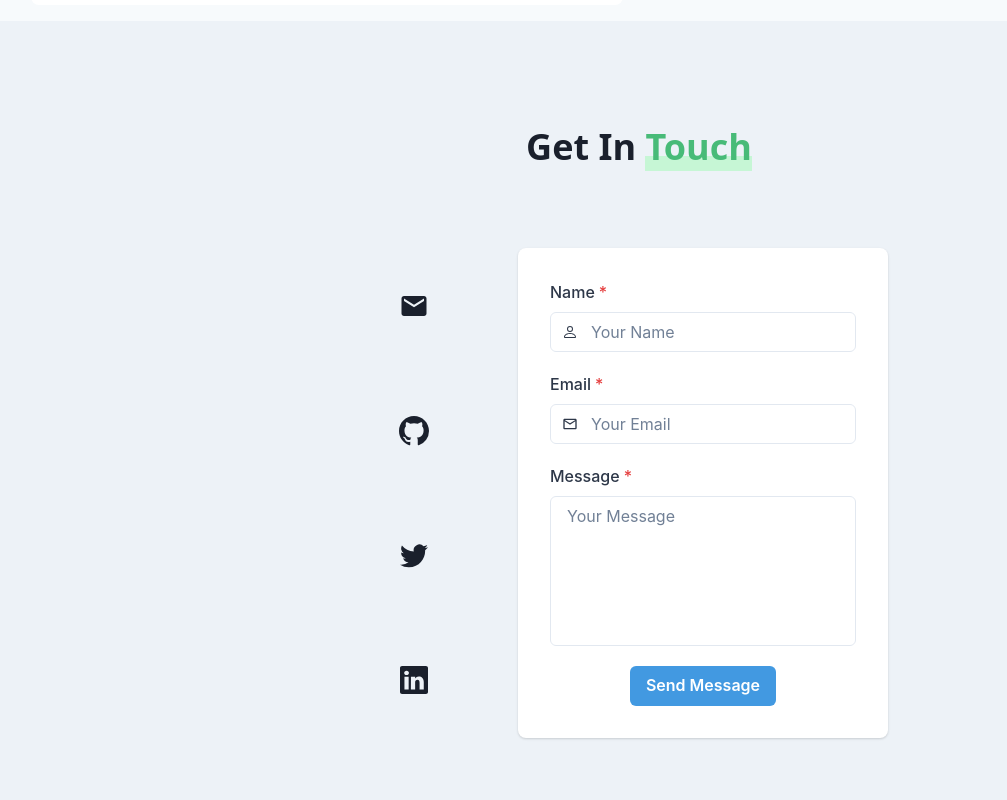
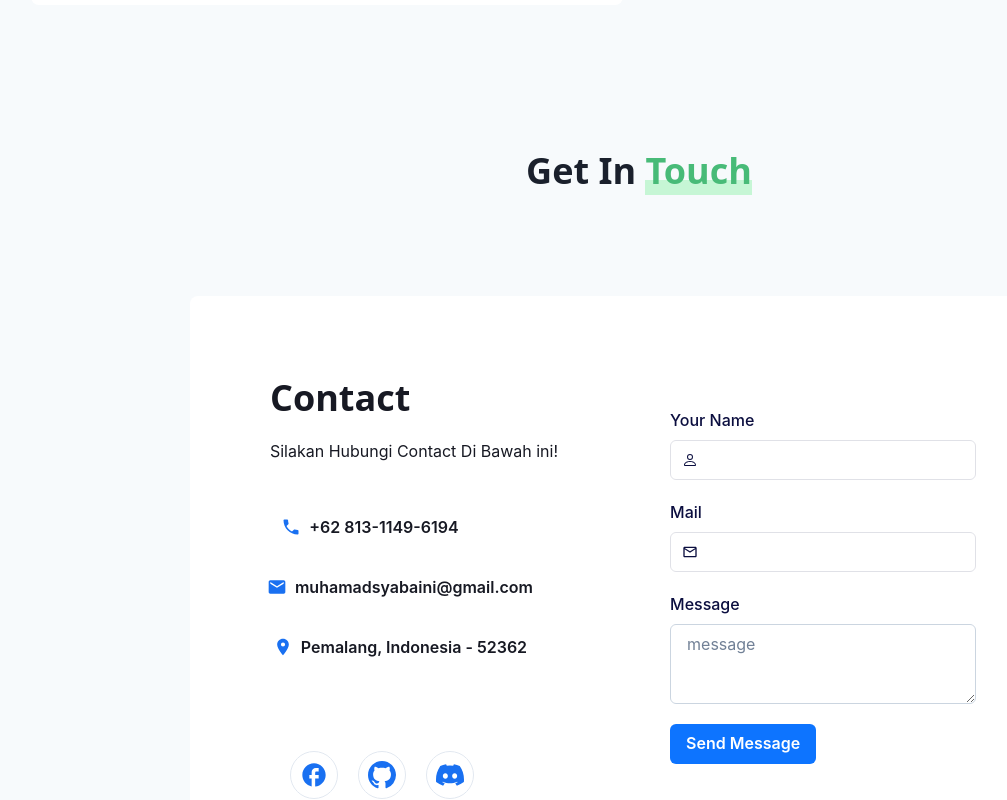
Before and after one commit to Bennykw404/Web-Portfolio, a Next.js app: page / in a window 1280 px wide. Shown: the part 2780-3580 px from the top of the page, without its empty margins (1-1008 px from the left). Built offline with nearby package versions, Linux system fonts and the light colour scheme.

Commit message:
Update contact

```diff
--- a/src/components/HomepageSections/Contact.tsx
+++ b/src/components/HomepageSections/Contact.tsx
@@ -1,178 +1,190 @@
 import {
+  Container,
+  Flex,
   Box,
+  Heading,
+  Text,
+  IconButton,
   Button,
-  Flex,
+  VStack,
+  HStack,
+  Wrap,
+  WrapItem,
   FormControl,
   FormLabel,
-  Heading,
-  IconButton,
   Input,
   InputGroup,
   InputLeftElement,
-  Link,
-  Stack,
   Textarea,
-  Tooltip,
-  useClipboard,
   useColorModeValue,
-  VStack,
 } from "@chakra-ui/react";
-import React from "react";
-import { BsGithub, BsLinkedin, BsPerson, BsTwitter } from "react-icons/bs";
-import { MdEmail, MdOutlineEmail } from "react-icons/md";
+import {
+  MdPhone,
+  MdEmail,
+  MdLocationOn,
+  MdFacebook,
+  MdOutlineEmail,
+} from "react-icons/md";
+import { BsGithub, BsDiscord, BsPerson } from "react-icons/bs";
 import { TextUnderline } from "../TextUnderline";
 
 export default function Contact() {
-  const { hasCopied, onCopy } = useClipboard("example@example.com");
-
   return (
-    <Flex
-      bg={useColorModeValue("gray.100", "gray.900")}
-      align="center"
-      justify="center"
-      id="contact"
+    <Box bg={useColorModeValue("gray.50", "gray.900")} id={"section_contact"}>
+      <Container
+        maxW={"7xl"}
+        mt={0}
+        centerContent
+        overflow="hidden"
+        py={{ base: 14, sm: 20, md: 32 }}
       >
-      <Box
-        borderRadius="lg"
-        m={{ base: 5, md: 16, lg: 10 }}
-        p={{ base: 5, lg: 16 }}
-      >
-        <Box>
-          <VStack spacing={{ base: 4, md: 8, lg: 20 }}>
-            <Heading as={"h3"} textAlign={"center"}>
+        <Heading as={"h3"} textAlign={"center"} mb={{ base: 14, sm: 16 }}>
           Get In <TextUnderline>Touch</TextUnderline>
         </Heading>
-
-            <Stack
-              spacing={{ base: 4, md: 8, lg: 20 }}
-              direction={{ base: "column", md: "row" }}
+        <Flex>
+          <Box
+            bg={useColorModeValue("white", "gray.800")}
+            color="white"
+            borderRadius="lg"
+            m={{ sm: 4, md: 16, lg: 10 }}
+            p={{ sm: 5, md: 5, lg: 16 }}
           >
-              <Stack
-                align="center"
-                justify="space-around"
-                direction={{ base: "row", md: "column" }}
+            <Box p={4}>
+              <Wrap spacing={{ base: 20, sm: 3, md: 5, lg: 20 }}>
+                <WrapItem>
+                  <Box>
+                    <Heading color={useColorModeValue("gray.900", "white")}>
+                      Contact
+                    </Heading>
+                    <Text
+                      mt={{ sm: 3, md: 3, lg: 5 }}
+                      color={useColorModeValue("gray.900", "gray.500")}
                     >
-                <Tooltip
-                  label={hasCopied ? "Email Copied!" : "Copy Email"}
-                  closeOnClick={false}
-                  hasArrow
+                      Silakan Hubungi Contact Di Bawah ini!
+                    </Text>
+                    <Box py={{ base: 5, sm: 5, md: 8, lg: 10 }}>
+                      <VStack pl={0} spacing={3} alignItems="flex-start">
+                        <Button
+                          size="md"
+                          height="48px"
+                          width="200px"
+                          variant="ghost"
+                          color={useColorModeValue("gray.900", "#DCE2FF")}
+                          _hover={{ border: "2px solid #1C6FEB" }}
+                          leftIcon={<MdPhone color="#1970F1" size="20px" />}
+                        >
+                          +62 813-1149-6194
+                        </Button>
+                        <Button
+                          size="md"
+                          height="48px"
+                          width="260px"
+                          variant="ghost"
+                          color={useColorModeValue("gray.900", "#DCE2FF")}
+                          _hover={{ border: "2px solid #1C6FEB" }}
+                          leftIcon={<MdEmail color="#1970F1" size="20px" />}
+                        >
+                          muhamadsyabaini@gmail.com
+                        </Button>
+                        <Button
+                          size="md"
+                          height="48px"
+                          width="260px"
+                          variant="ghost"
+                          color={useColorModeValue("gray.900", "#DCE2FF")}
+                          _hover={{ border: "2px solid #1C6FEB" }}
+                          leftIcon={
+                            <MdLocationOn color="#1970F1" size="20px" />
+                          }
+                        >
+                          Pemalang, Indonesia - 52362
+                        </Button>
+                      </VStack>
+                    </Box>
+                    <HStack
+                      mt={{ lg: 10, md: 10 }}
+                      spacing={5}
+                      px={5}
+                      alignItems="flex-start"
                     >
                       <IconButton
-                    aria-label="email"
-                    variant="ghost"
+                        aria-label="facebook"
+                        variant="outline"
                         size="lg"
-                    fontSize="3xl"
-                    icon={<MdEmail />}
-                    _hover={{
-                      bg: "blue.500",
-                      color: useColorModeValue("white", "gray.700"),
-                    }}
-                    onClick={onCopy}
-                    isRound
+                        isRound={true}
+                        _hover={{ bg: "#DCE2FF" }}
+                        icon={<MdFacebook size="28px" color="#1970F1" />}
                       />
-                </Tooltip>
-
-                <Link href="#">
                       <IconButton
                         aria-label="github"
-                    variant="ghost"
+                        variant="outline"
                         size="lg"
-                    fontSize="3xl"
-                    icon={<BsGithub />}
-                    _hover={{
-                      bg: "blue.500",
-                      color: useColorModeValue("white", "gray.700"),
-                    }}
-                    isRound
+                        isRound={true}
+                        _hover={{ bg: "#DCE2FF" }}
+                        icon={<BsGithub size="28px" color="#1970F1" />}
                       />
-                </Link>
-
-                <Link href="#">
                       <IconButton
-                    aria-label="twitter"
-                    variant="ghost"
+                        aria-label="discord"
+                        variant="outline"
                         size="lg"
-                    icon={<BsTwitter size="28px" />}
-                    _hover={{
-                      bg: "blue.500",
-                      color: useColorModeValue("white", "gray.700"),
-                    }}
-                    isRound
+                        isRound={true}
+                        _hover={{ bg: "#DCE2FF" }}
+                        icon={<BsDiscord size="28px" color="#1970F1" />}
                       />
-                </Link>
-
-                <Link href="#">
-                  <IconButton
-                    aria-label="linkedin"
-                    variant="ghost"
-                    size="lg"
-                    icon={<BsLinkedin size="28px" />}
-                    _hover={{
-                      bg: "blue.500",
-                      color: useColorModeValue("white", "gray.700"),
-                    }}
-                    isRound
-                  />
-                </Link>
-              </Stack>
-
-              <Box
-                bg={useColorModeValue("white", "gray.700")}
-                borderRadius="lg"
-                p={8}
-                color={useColorModeValue("gray.700", "whiteAlpha.900")}
-                shadow="base"
-              >
+                    </HStack>
+                  </Box>
+                </WrapItem>
+                <WrapItem>
+                  <Box bg="white" borderRadius="lg">
+                    <Box m={8} color="#0B0E3F">
                       <VStack spacing={5}>
-                  <FormControl isRequired>
-                    <FormLabel>Name</FormLabel>
-
-                    <InputGroup>
-                      <InputLeftElement children={<BsPerson />} />
-                      <Input type="text" name="name" placeholder="Your Name" />
+                        <FormControl id="name">
+                          <FormLabel>Your Name</FormLabel>
+                          <InputGroup borderColor="#E0E1E7">
+                            <InputLeftElement pointerEvents="none">
+                              <BsPerson color="gray.800" />
+                            </InputLeftElement>
+                            <Input type="text" size="md" />
                           </InputGroup>
                         </FormControl>
-
-                  <FormControl isRequired>
-                    <FormLabel>Email</FormLabel>
-
-                    <InputGroup>
-                      <InputLeftElement children={<MdOutlineEmail />} />
-                      <Input
-                        type="email"
-                        name="email"
-                        placeholder="Your Email"
-                      />
+                        <FormControl id="name">
+                          <FormLabel>Mail</FormLabel>
+                          <InputGroup borderColor="#E0E1E7">
+                            <InputLeftElement pointerEvents="none">
+                              <MdOutlineEmail color="gray.800" />
+                            </InputLeftElement>
+                            <Input type="text" size="md" />
                           </InputGroup>
                         </FormControl>
-
-                  <FormControl isRequired>
+                        <FormControl id="name">
                           <FormLabel>Message</FormLabel>
-
                           <Textarea
-                      name="message"
-                      placeholder="Your Message"
-                      rows={6}
-                      resize="none"
+                            borderColor="gray.300"
+                            _hover={{
+                              borderRadius: "gray.300",
+                            }}
+                            placeholder="message"
                           />
                         </FormControl>
-
+                        <FormControl id="name" float="right">
                           <Button
-                    colorScheme="blue"
-                    bg="blue.400"
+                            variant="solid"
+                            bg="#0D74FF"
                             color="white"
-                    _hover={{
-                      bg: "blue.500",
-                    }}
+                            _hover={{}}
                           >
                             Send Message
                           </Button>
-                </VStack>
-              </Box>
-            </Stack>
+                        </FormControl>
                       </VStack>
                     </Box>
                   </Box>
+                </WrapItem>
+              </Wrap>
+            </Box>
+          </Box>
         </Flex>
+      </Container>
+    </Box>
   );
 }
```
Lines whose indentation alone changed are shown as unchanged.
